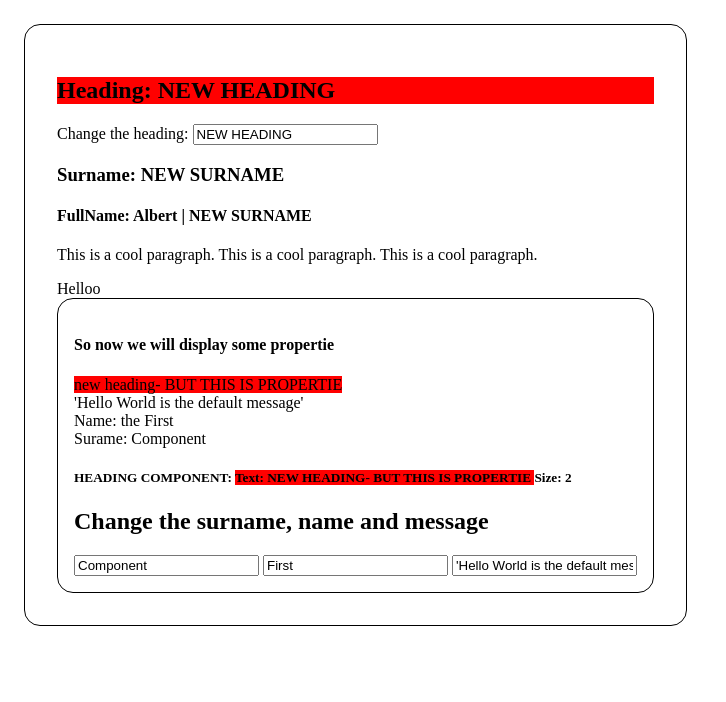
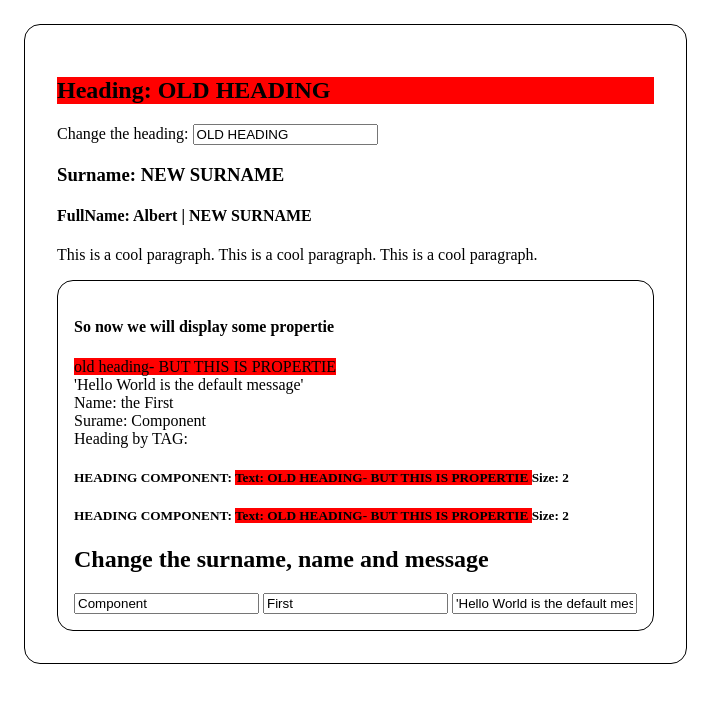
Before and after one commit to MatyasHroch/Hippo.js, a website with bundled scripts: page index.html in a window 1280 px wide. Shown: the whole page, without its empty margins (0-726 px from the left). Built offline with nearby package versions, Linux system fonts and the light colour scheme.

Commit message:
trying multiple children, two way binding done for inputs

```diff
--- a/src/components/Article/Article.html
+++ b/src/components/Article/Article.html
@@ -11,5 +11,5 @@
   </p>
 
   <Card>Helloo</Card>
-  <div component="card"></div>
+  <card></card>
 </article>
--- a/src/components/Article/Article.js
+++ b/src/components/Article/Article.js
@@ -5,7 +5,7 @@ export default {
   created() {
     setTimeout(() => {
       this.errorMess.set("NEW ERROR MESSAGE");
-      this.heading.set("NEW HEADING");
+      // this.heading.set("NEW HEADING");
       this.surname.set("NEW SURNAME");
       console.log("full var 'name'", this.name);
     }, 3000);
--- a/src/components/Card/Card.html
+++ b/src/components/Card/Card.html
@@ -13,7 +13,11 @@
   </div>
   <div>Surame: {{ surname }}</div>
   <span> </span>
-  <div component="heading"></div>
+
+  Heading by TAG:
+  <Heading1></Heading1>
+  <Heading2></Heading2>
+
   <h2>Change the surname, name and message</h2>
   <input h-bind="surname" type="text" />
   <input h-bind="name" type="text" />
--- a/src/components/Card/Card.js
+++ b/src/components/Card/Card.js
@@ -1,8 +1,36 @@
 import Heading from "../Heading/Heading.js";
 
 export default {
-  templateString: await getTemplateString(),
-  templatePath: getTemplatePath(),
+  vars: {
+    message: "'Hello World is the default message'",
+    name: "First",
+    surname: "Component",
+  },
+
+  children: {
+    heading2: {
+      component: Heading,
+      props: {
+        text() {
+          return this.heading.value + " HHAHAA";
+        },
+        size() {
+          return 2;
+        },
+      },
+    },
+    heading1: {
+      component: Heading,
+      props: {
+        text() {
+          return this.heading.value.toUpperCase();
+        },
+        size() {
+          return 2;
+        },
+      },
+    },
+  },
 
   created: function () {
     // const { id } = this;
@@ -12,12 +40,6 @@ export default {
     // this.changeName();
     // console.log(this.emitSomeEvent);
     this.emitSomeEvent("SOME EVENT");
-  },
-
-  vars: {
-    message: "'Hello World is the default message'",
-    name: "First",
-    surname: "Component",
   },
 
   methods: {
@@ -35,26 +57,15 @@ export default {
     fullName: "default",
   },
 
-  children: {
-    heading: {
-      component: Heading,
-      props: {
-        text() {
-          return this.heading.value.toUpperCase();
-        },
-        size() {
-          return 2;
-        },
-      },
-    },
-  },
-
   handlers: {
     someEvent: function (message) {
       // console.log(this);
       this.changeMessage(message);
     },
   },
+
+  templateString: await getTemplateString(),
+  templatePath: getTemplatePath(),
 };
 
 function changeMessage(message) {
--- a/src/components/Heading/Heading.js
+++ b/src/components/Heading/Heading.js
@@ -4,7 +4,7 @@ export default {
 
   created() {
     setTimeout(() => {
-      this.text.set("HELLOOO WOOORLDDD");
+      // this.text.set("HELLOOO WOOORLDDD");
     }, 1000);
   },
 
@@ -14,8 +14,8 @@ export default {
   },
 
   computed: {
-    capitalizeHeading() {
-      return this.text.value.toUpperCase();
+    randomHeading() {
+      return this.text.value + " | " + Math.random() * 1000;
     },
   },
 
--- a/src/controllers/child_component.js
+++ b/src/controllers/child_component.js
@@ -1,6 +1,7 @@
 // TYPES
 import "../types/InnerComponent.js";
 import "../types/UserComponent.js";
+import "../types/UserChildComponent.js";
 
 import {
   createComponent,
@@ -15,27 +16,28 @@ import { createPropsToPass } from "./property.js";
 const componentAttribute = "component";
 
 /**
- * It finds all children, that component has declered in the template and returns them in a children ctructure
- * @param {InnerComponent} component
- * @returns {Object<Node>} Object of children and their nodes
+ *
+ * @param {Object<UserChildComponent>} children
+ * @param {HTMLElement} renderedTemplate
+ * @returns
  */
-function getChildrenNodes(component) {
-  const renderedTemplate = component.renderedTemplate;
 
-  // we get all nodes, that have the attribute 'component' and we get the value of the attribute
-  const childNodes = renderedTemplate.querySelectorAll(
-    `[${componentAttribute}]`
-  );
+function getComponentTags(children, renderedTemplate) {
+  // find all nodes that have a name of the children
 
-  // no we create an object that would have name of the children as a key and the value would be the node
-  const childrenNodes = {};
-  for (const child of childNodes) {
-    const name = child.getAttribute(componentAttribute);
-    childrenNodes[name] = child;
+  const resultChildrenNodes = {};
+
+  for (const childName in children) {
+    const childNode = renderedTemplate.querySelector(childName);
+    if (!childNode) {
+      console.error(`There is no node with name ${childName}`);
+      continue;
+    }
+
+    resultChildrenNodes[childName] = childNode;
   }
 
-  // console.log({ childrenNodes });
-  return childrenNodes;
+  return resultChildrenNodes;
 }
 
 /**
@@ -101,19 +103,27 @@ function renderChildren(component) {
  */
 function mountChildren(component, childrenNodes = null) {
   // TODO mount children
-  if (!childrenNodes) childrenNodes = getChildrenNodes(component);
+  const children = component.children;
 
-  const children = component.children;
+  if (!childrenNodes)
+    childrenNodes = getComponentTags(children, component.renderedTemplate);
 
   // HERE I MOUNT THE CHILDREN
   for (const childName in childrenNodes) {
     const childComponent = children[childName];
-    const nodeToMount = childrenNodes[childName];
 
-    mountComponent(childComponent, nodeToMount);
+    const specialComponentTag = childrenNodes[childName];
+    const parent = specialComponentTag.parentNode;
+    const repleacement = document.createElement("div");
+    repleacement.setAttribute("contains-component", true);
+
+    parent.replaceChild(repleacement, specialComponentTag);
+    mountComponent(childComponent, repleacement);
+
+    // mountComponent(childComponent, specialComponentTag);
   }
 
   return;
 }
 
-export { getChildrenNodes, createChildren, renderChildren, mountChildren };
+export { getComponentTags, createChildren, renderChildren, mountChildren };
--- a/src/controllers/component.js
+++ b/src/controllers/component.js
@@ -159,9 +159,7 @@ function renderComponent(component, recursive = true) {
   const renderedTemplate = renderTemplate(template, allVars);
   component.renderedTemplate = renderedTemplate;
 
-  if (bindVariables(renderedTemplate, allVars)) {
-    console.log("Variables are binded");
-  }
+  bindVariables(renderedTemplate, allVars);
 
   if (recursive && component.children) {
     // console.log("In remder Component recursive, arguments to renderChildren:");
--- a/src/controllers/two_way_binding.js
+++ b/src/controllers/two_way_binding.js
@@ -16,7 +16,6 @@ function bindVariables(template, all_variables) {
   if (!all_variables) return console.error("No variables provided.");
 
   const nodesToBind = getNodesToBind(template);
-  console.log({ nodesToBind });
   createBindings(nodesToBind, all_variables);
 
   return true;
@@ -69,8 +68,8 @@ function inputHandler(e, variable) {
 }
 
 function changeHandler(e, variable) {
-  console.log({ variable });
-  console.log(e.target.value);
+  // console.log({ variable });
+  // console.log(e.target.value);
   setVariable(variable, e.target.value);
 }
 
--- a/src/controllers/variable.js
+++ b/src/controllers/variable.js
@@ -21,6 +21,7 @@ function getFullName(name, componentId) {
  */
 function createVariable(name, value, componentId) {
   const fullName = getFullName(name, componentId);
+  if (fullName.includes("eading")) console.log(fullName);
 
   const variable = {
     name,
@@ -143,6 +144,9 @@ function addDependentVariable(variable, dependentVariable) {
  * @param {Variable} variable
  */
 function handleVariableChange(variable) {
+  if (variable.name == "text")
+    console.log(variable.value, variable.componentId);
+
   trigerDependentVariables(variable);
   reRenderVariable(variable, variable.value);
 }
@@ -155,6 +159,9 @@ function handleVariableChange(variable) {
 function setVariable(variable, value) {
   variable.updating = true;
   variable.value = value;
+
+  if (variable.name == "text")
+    console.log(variable.value, variable.componentId);
 
   handleVariableChange(variable);
 
--- a/src/main.js
+++ b/src/main.js
@@ -2,7 +2,7 @@ import "./types/UserComponent.js";
 import "./types/InnerComponent.js";
 
 import { processComponent } from "./controllers/component.js";
-
+import { Global } from "./globals.js";
 import Article from "./components/Article/Article.js";
 
 // // creates components and stores them in an array
@@ -10,15 +10,22 @@ const components = [];
 
 components.push(processComponent(Article));
 
-async function createArticles() {
-  for (let i = 0; i < 250; i++) {}
+console.log("");
+for (const varName in Global) {
+  if (Global[varName]) {
+    console.log(Global[varName]);
+  }
 }
 
-async function createArticles2() {
-  for (let i = 0; i < 500; i++) {
-    components.push(processComponent(Article));
-  }
-}
+// async function createArticles() {
+//   for (let i = 0; i < 250; i++) {}
+// }
+
+// async function createArticles2() {
+//   for (let i = 0; i < 500; i++) {
+//     components.push(processComponent(Article));
+//   }
+// }
 
 // createArticles();
 // createArticles2();
```
